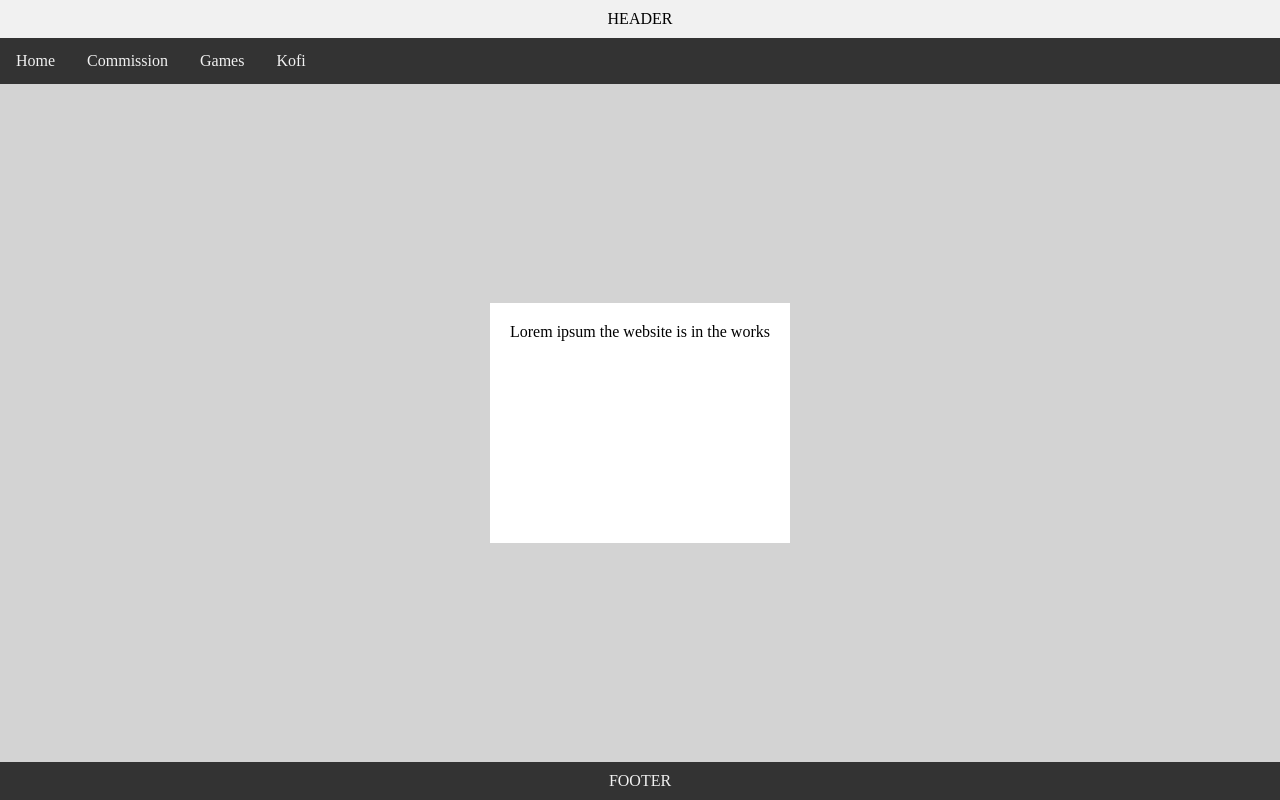
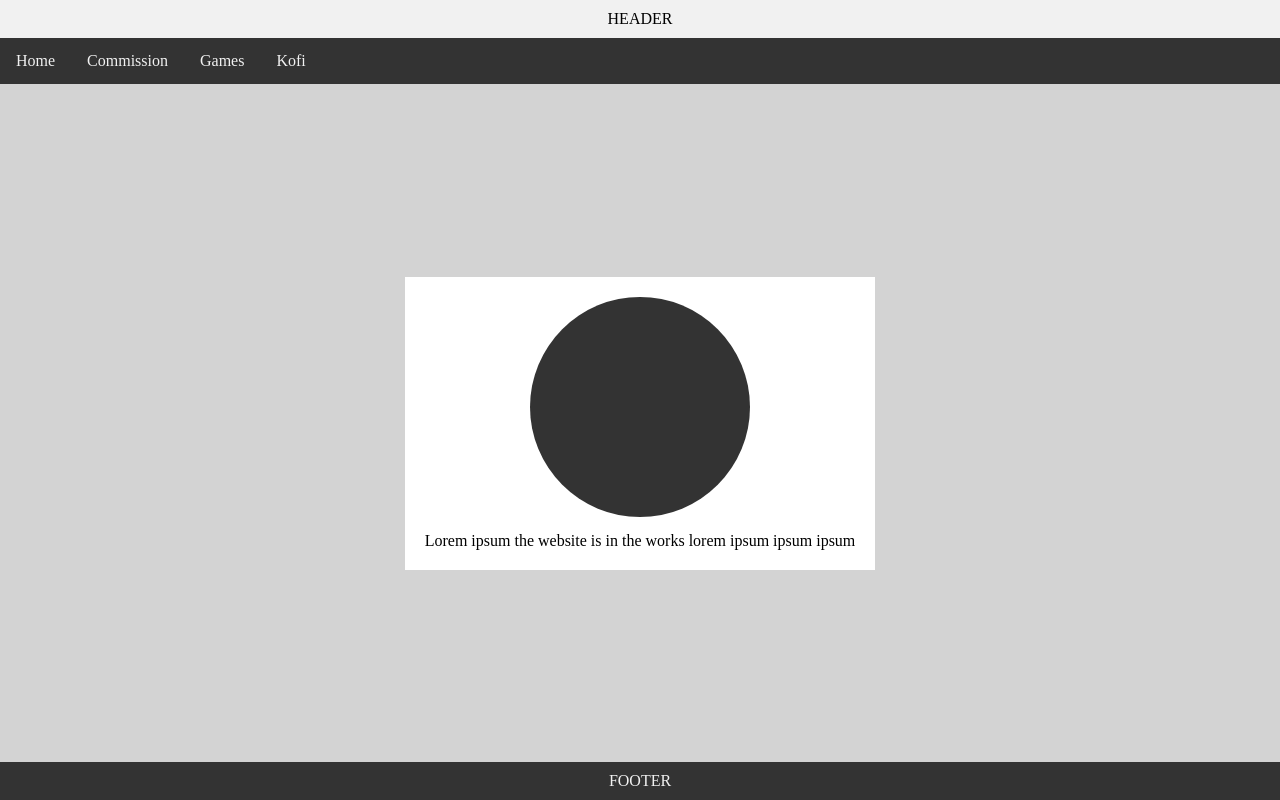
Before and after one commit to erosboulay/erosboulay.github.io, a plain HTML site: page index.html in a window 1280 px wide. Drawn offline with Linux system fonts and the light colour scheme.

Commit message:
Add pfp placeholder

```diff
--- a/index.html
+++ b/index.html
@@ -18,7 +18,14 @@
   </ul>
 
   <div class="content">
-    <div class = "content-text">Lorem ipsum the website is in the works</div>
+    <div class = "content-box">
+      <div class = "content-profile-picture">
+
+      </div>
+      <div class = "content-text">
+        Lorem ipsum the website is in the works lorem ipsum ipsum ipsum
+      </div>
+    </div>
   </div>
 
   <footer>FOOTER</footer>
--- a/style.css
+++ b/style.css
@@ -57,8 +57,20 @@ ul.topnav li a:hover {
   padding: 20px;
 }
 
+.content-box{
+  min-height: 200px;
+  background-color: #ffffff;
+  padding: 20px;
+}
+
+.content-profile-picture{
+  margin: 0px auto 15px auto;
+  width: clamp(96px, 25vw, 220px);
+  height: clamp(96px, 25vw, 220px);
+  border-radius: 50%;
+  background-color: #333333;
+}
+
 .content-text{
-  min-height: 200px;
-    background-color: #ffffff;
-    padding: 20px;
+  width: 100%;
 }
```
